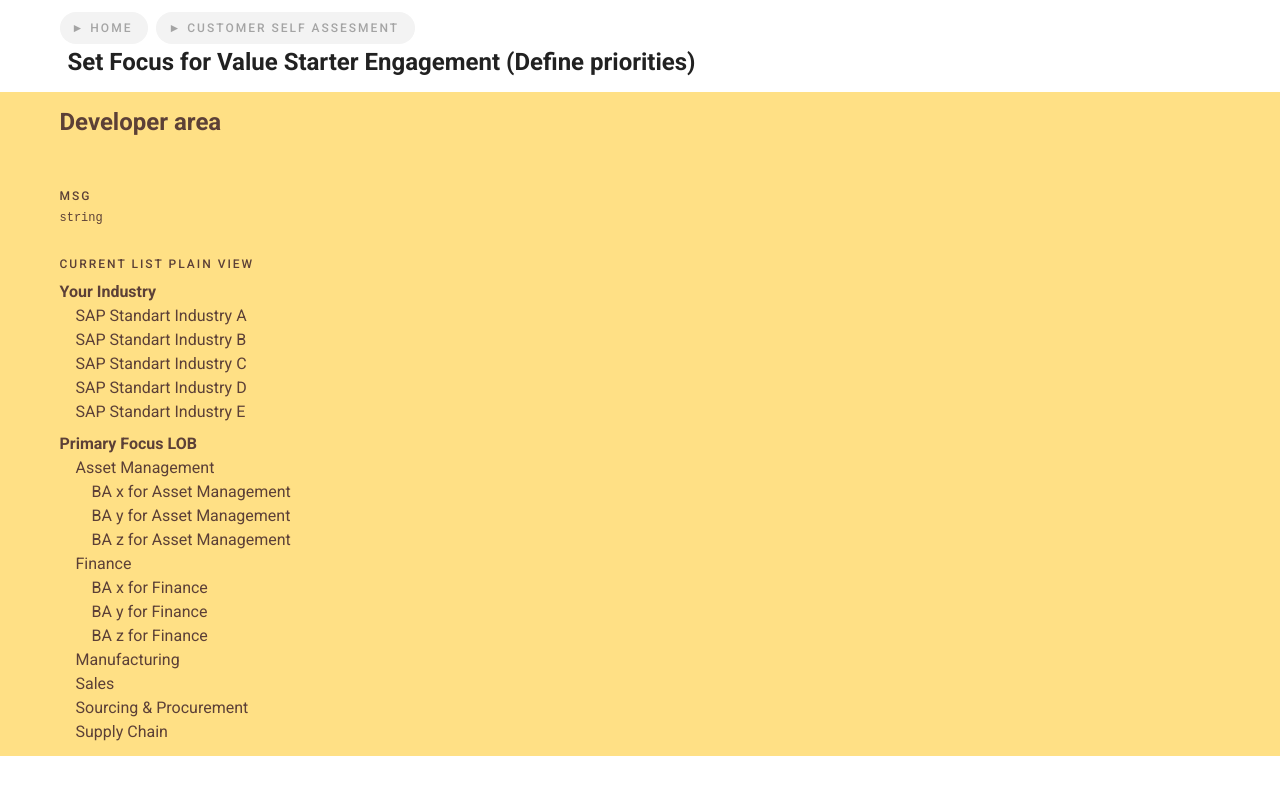
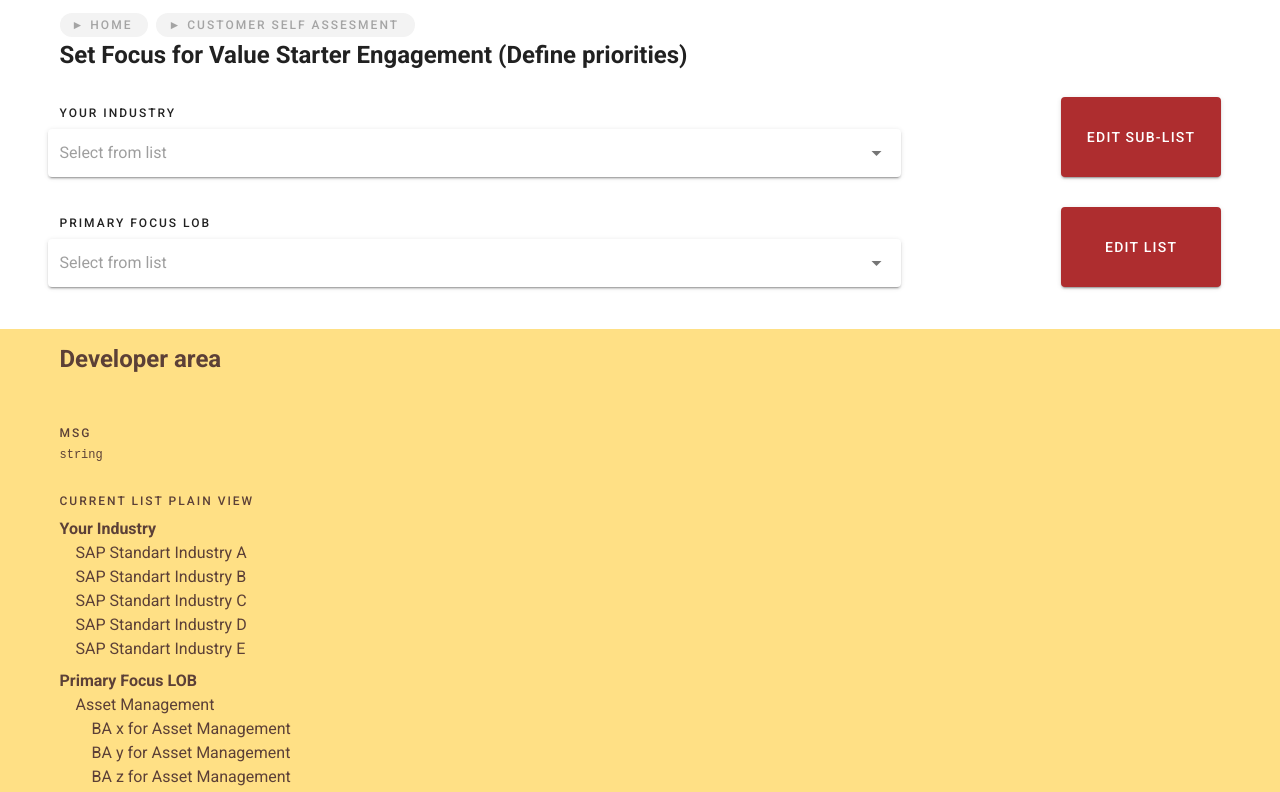
Before and after one commit to zlsheepcity/emergn-walrus, a Vue app: page /#/ in a window 1280 px wide. Shown: the top 792 px of the page. Built offline with nearby package versions, Linux system fonts and the light colour scheme.

Commit message:
Nice design

```diff
--- a/src/components/StaticHeader.vue
+++ b/src/components/StaticHeader.vue
@@ -3,15 +3,15 @@
 
         <v-container>
 
-            <v-chip disabled class="overline pr-4 mr-2">
+            <v-chip disabled small class="overline pr-4 mr-2">
                 ► Home
             </v-chip>
 
-            <v-chip disabled class="overline pr-4 mr-2">
+            <v-chip disabled small class="overline pr-4 mr-2">
                 ► Customer Self Assesment
             </v-chip>
 
-            <h2 class="px-2">
+            <h2>
                 Set Focus for Value Starter Engagement (Define priorities)
             </h2>
 
--- a/src/views/Home.vue
+++ b/src/views/Home.vue
@@ -2,6 +2,62 @@
     <wrap>
 
     <static-header/>
+
+    <!-- fields -->
+
+    <v-container>
+
+        <!-- ···························· YourIndustry -->
+
+        <template v-for="list in [YourIndustry]">
+        <section class="FieldBlock">
+            <div class="overline">{{list.caption}}</div>
+            <div class="controls">
+                <v-btn
+                    class  = "accent"
+                    width  = "10rem"
+                    height = "5rem"
+                    @click = "uiOpenListInEditor(list)"
+                    >Edit sub-list</v-btn>
+            </div>
+            <div class="selectbox">
+                <v-select solo
+                    v-model      = "list.uimodel"
+                    :placeholder = "list.placeholder"
+                    :items       = "list.getList()"
+                    item-text    = "label"
+                    item-value   = "rowid"
+                    />
+            </div>
+        </section>
+        </template>
+
+        <!-- ···························· PrimaryFocusLOB -->
+
+        <template v-for="list in [PrimaryFocusLOB]">
+        <section class="FieldBlock">
+            <div class="overline">{{list.caption}}</div>
+            <div class="controls">
+                <v-btn
+                    class  = "accent"
+                    width  = "10rem"
+                    height = "5rem"
+                    @click = "uiOpenListInEditor(list)"
+                    >Edit list</v-btn>
+            </div>
+            <div class="selectbox">
+                <v-select solo
+                    v-model      = "list.uimodel"
+                    :placeholder = "list.placeholder"
+                    :items       = "list.getList()"
+                    item-text    = "label"
+                    item-value   = "rowid"
+                    />
+            </div>
+        </section>
+        </template>
+
+    </v-container>
 
     <!-- dev -->
 
@@ -39,6 +95,9 @@
                 </div>
             </div>
 
+            <header class="title">ui_editor</header>
+            <div display-source>{{ui_editor}}</div>
+
         </v-container>
 
     </debug>
@@ -68,10 +127,10 @@
     // create lists
 
     import EditableList    from "@/models/EditableList"
-    const  YourIndustry    = new EditableList()
-    const  PrimaryFocusLOB = new EditableList()
-    const  FirstBA         = new EditableList()
-    const  SecondBA        = new EditableList()
+    const  YourIndustry    = new EditableList({constructor: EditableList})
+    const  PrimaryFocusLOB = new EditableList({constructor: EditableList})
+    const  FirstBA         = new EditableList({constructor: EditableList})
+    const  SecondBA        = new EditableList({constructor: EditableList})
     data = {
         YourIndustry,
         PrimaryFocusLOB,
@@ -83,23 +142,29 @@
 
     import ExampleList  from "@/models/ExampleList"
 
-    YourIndustry.createList({
-        constructor: EditableList,
-     ...ExampleList['YourIndustry']
-    })
-    PrimaryFocusLOB.createList({
-        constructor: EditableList,
-     ...ExampleList['PrimaryFocusLOB'],
-    })
-    FirstBA.createList({
-        constructor: EditableList,
-     ...ExampleList['FirstBA'],
-    })
-    SecondBA.createList({
-        constructor: EditableList,
-     ...ExampleList['SecondBA'],
-    })
+    YourIndustry.createList({...ExampleList['YourIndustry']})
+    PrimaryFocusLOB.createList({...ExampleList['PrimaryFocusLOB']})
+    FirstBA.createList({...ExampleList['FirstBA']})
+    SecondBA.createList({...ExampleList['SecondBA']})
 
+// ---------------------------- ui actions
+
+    data = {
+        ui_editor: {
+            state: false,
+            list:  false,
+            input: '',
+        },
+    ...data}
+
+    methods = {
+
+        uiOpenListInEditor (list) {
+            let RNA = this
+            RNA.$data.ui_editor = { state:true, input:'', list }
+        },
+
+    ...methods }
 
 // ---------------------------- export ready
 
@@ -115,3 +180,28 @@ export default {
 
 // ---------------------------- end script
 </script>
+
+<style>
+    .FieldBlock {
+      --controls-gap:   10rem;
+      --design-gap:  -0.75rem;
+        display: grid;
+        grid-column-gap: var(--controls-gap);
+        grid-template-columns: [a] auto [b] 10em [c];
+        grid-template-areas:
+            'title controls'
+            'field controls';
+    }
+    .FieldBlock > *         { grid-area: field }
+    .FieldBlock > .overline { grid-area: title }
+    .FieldBlock > .controls { grid-area: controls }
+    .FieldBlock   .selectbox {
+        margin-left: var(--design-gap);
+    }
+    @media screen and (max-width:60rem) {
+        .FieldBlock {
+          --controls-gap: 2rem;
+          --design-gap:   0rem;
+        }
+    }
+</style>
```
Lines whose indentation alone changed are shown as unchanged.
